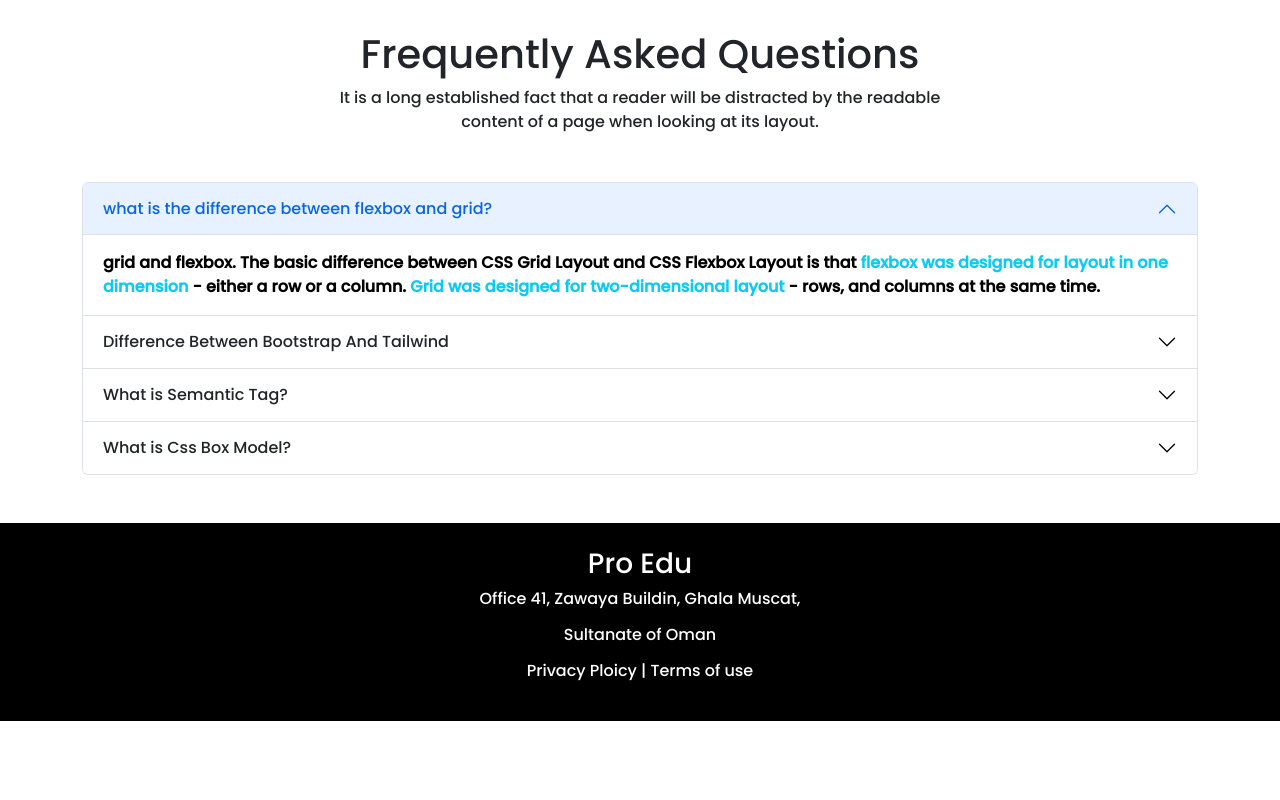
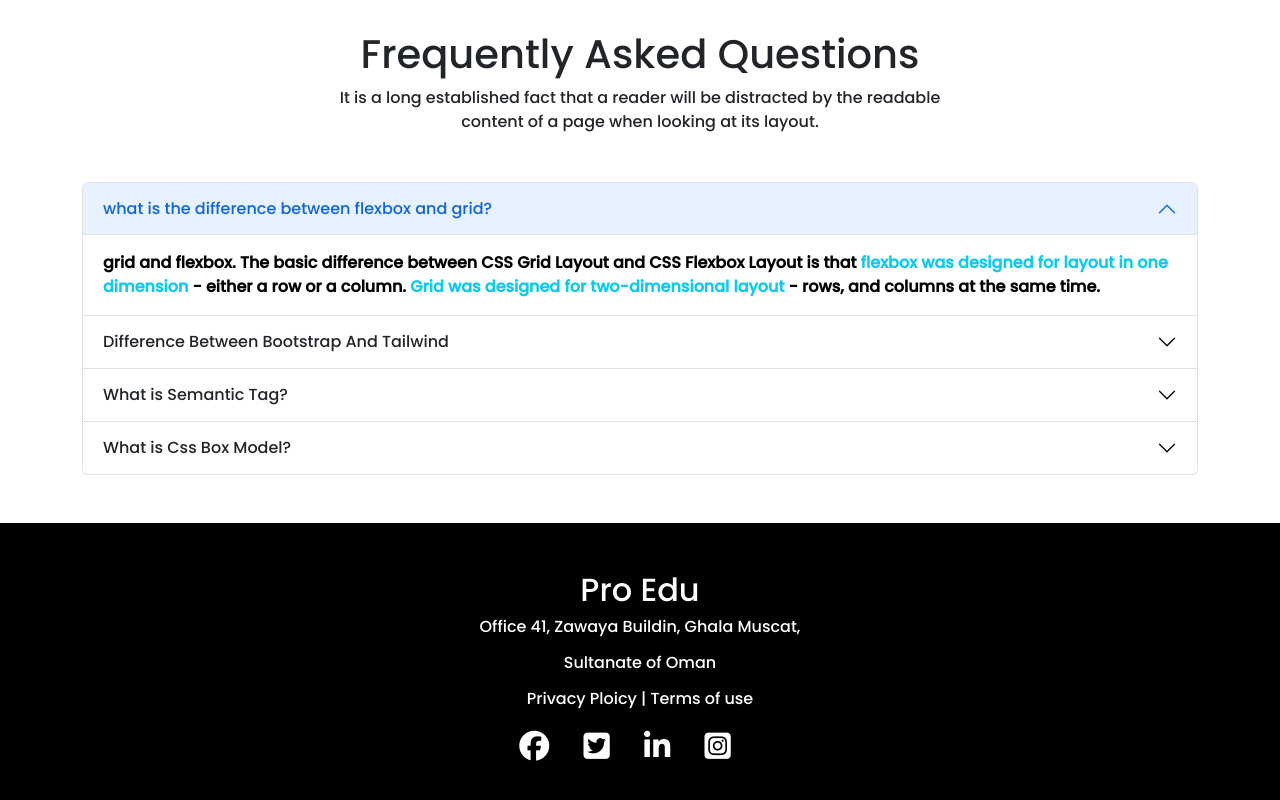
Before and after one commit to saifulrasel1/ed-tech-repo, a plain HTML site: page index.html in a window 1280 px wide. Shown: the part 3485-4285 px from the top of the page. Before the commit the page ends 4206 px from the top, so only its background shows below. Drawn offline with nearby package versions, Linux system fonts and the light colour scheme.

Commit message:
footer add

```diff
--- a/css/style.css
+++ b/css/style.css
@@ -18,3 +18,10 @@ body{
     bottom:0;
 
 }
+.footer> a {
+  text-decoration: none;
+  margin-right:30px;
+  color:white;
+  font-size:30px;
+  padding-top:30px;
+}
--- a/index.html
+++ b/index.html
@@ -7,11 +7,16 @@
     <!-- bootstrap link  -->
     <link href="https://cdn.jsdelivr.net/npm/bootstrap@5.2.0/dist/css/bootstrap.min.css" rel="stylesheet" integrity="sha384-gH2yIJqKdNHPEq0n4Mqa/HGKIhSkIHeL5AyhkYV8i59U5AR6csBvApHHNl/vI1Bx" crossorigin="anonymous">
     <!-- stylesheet  -->
+
     <link rel="stylesheet" href="css/style.css">
     <!-- google font  -->
+
     <style>
       @import url('https://fonts.googleapis.com/css2?family=Poppins:wght@500&family=Roboto&display=swap');
       </style>
+
+    <!-- font awesome  -->
+    <script src="https://kit.fontawesome.com/7e366b8d1e.js" crossorigin="anonymous"></script>
   </head>
   <body>
     <!-- header-section  -->
@@ -336,11 +341,17 @@
 </section>
 
 <!-- footer section  -->
-<footer class="bg-black d-flex align-items-center justify-content-between flex-column pt-4 pb-4 text-white">
- <h3>Pro Edu</h3>
+<footer class="bg-black d-flex align-items-center justify-content-between flex-column  text-white p-5">
+ <h3 class="fs-2">Pro Edu</h3>
  <p class="fs-6 lh-sm">Office 41, Zawaya Buildin, Ghala Muscat,</p>
  <p class="fs-6 lh-sm">Sultanate of Oman</p>
  <p class="fs-6 lh-sm">Privacy Ploicy | Terms of use</p>
+ <span class="footer ">
+  <a href="https://www.facebook.com"><i class="fa-brands fa-facebook"></i></a>
+  <a href="hhtps://www.twiter.com"><i class="fa-brands fa-square-twitter"></i></a>
+  <a href=" hhtps://www.linkdin"><i class="fa-brands fa-linkedin-in"></i></a>
+  <a href="https // www instagram.com"><i class="fa-brands fa-square-instagram"></i></a>
+ </span>
 </footer>
 
 </main>
```
